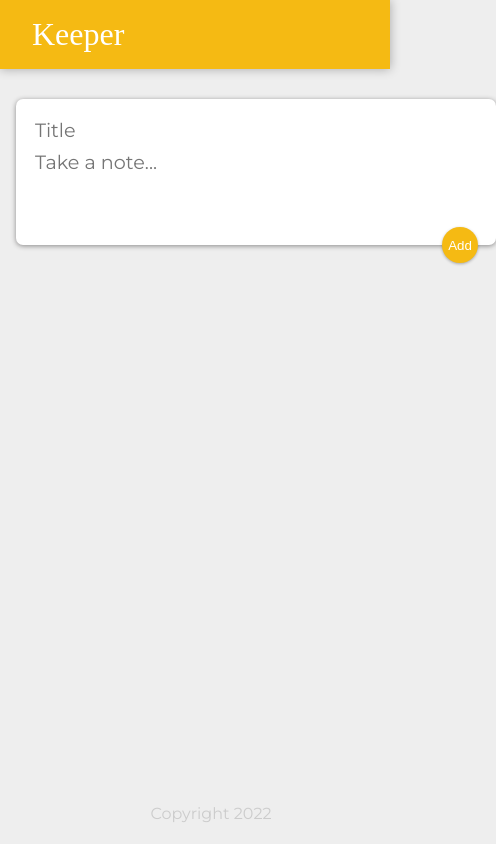
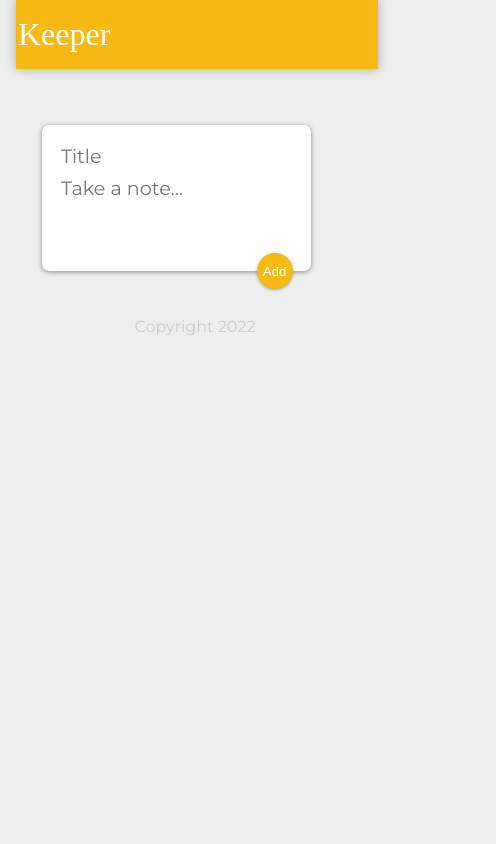
Before and after one commit to Uchechukwu10/keeper-app, a React (Create React App) app: page / in a window 390 px wide. Shown: the whole page, 496 px wide, since content can reach past the window. Built offline with nearby package versions, Linux system fonts and the light colour scheme; a web font is replaced by a local one.

Commit message:
responsive styling

```diff
--- a/public/index.html
+++ b/public/index.html
@@ -1,5 +1,5 @@
 <!DOCTYPE html>
-<html lang="en">
+<html lang="en-US">
   <head>
     <title>Keeper App</title>
     <link
@@ -7,7 +7,9 @@
       rel="stylesheet"
     />
     <link rel="stylesheet" href="styles.css" />
-    <meta name="viewport" content="width=device-width,initial-scale=1">
+    <meta charset="UTF-8">
+    <meta http-equiv="X-UA-Compatible" content="IE=edge">
+    <meta name="viewport" content="width=device-width, initial-scale=1.0">
   </head>
 
   <body>
--- a/public/styles.css
+++ b/public/styles.css
@@ -1,7 +1,6 @@
 * {
   padding: 0;
   margin: 0;
-  box-sizing: border-box;
 }
 html {
   font-family: "Montserrat", sans-serif;
@@ -11,10 +10,12 @@ body {
   padding: 0 16px;
 }
 
+
 header {
   background-color: #f5ba13;
-  margin: auto -16px;
-  padding: 16px 32px;
+  width: 100%;
+  margin: auto;
+  padding: 16px 2px;
   box-shadow: 0 0 10px 0 rgba(0, 0, 0, 0.3);
 }
 
@@ -25,7 +26,7 @@ header h1 {
 }
 
 footer {
-  position: absolute;
+  position: relative;
   text-align: center;
   bottom: 0;
   width: 100%;
@@ -35,12 +36,17 @@ footer {
 footer p {
   color: #ccc;
 }
+.create-note {
+  width: 45%;
+  margin: auto;
+}
+
 .note {
   background: #fff;
   border-radius: 7px;
   box-shadow: 0 2px 5px #ccc;
   padding: 10px;
-  width: 240px;
+  width: 50%;
   margin: 16px;
   float: left;
 }
@@ -69,13 +75,13 @@ footer p {
 
 form {
   position: relative;
-  width: 480px;
   margin: 30px auto 20px auto;
   background: #fff;
   padding: 15px;
   border-radius: 7px;
   box-shadow: 0 1px 5px rgb(138, 137, 137);
 }
+
 form input,
 form textarea {
   width: 100%;
@@ -115,4 +121,9 @@ form button {
     width: 700px;
     flex-direction: column;
   }
+  .create-note {
+    padding: 10px;
+    width: 75%;
+    margin: 16px;
+  }
 }
--- a/src/components/App.jsx
+++ b/src/components/App.jsx
@@ -39,7 +39,7 @@ function App() {
 
 
   return (
-    <div>
+    <div className="container">
       <Header />
       <CreateArea addNote={addNote}/>
       <div className="notes">{notes.map(createNote)}</div>
--- a/src/components/CreateArea.jsx
+++ b/src/components/CreateArea.jsx
@@ -29,7 +29,7 @@ function CreateArea(props) {
     }
 
     return (
-        <div>
+        <div className='create-note'>
             <form>
             <input onChange={handleChange} value={note.title} name="title" placeholder="Title" />
             <textarea onChange={handleChange} value={note.content} name="content" placeholder="Take a note..." rows="3" />
```
